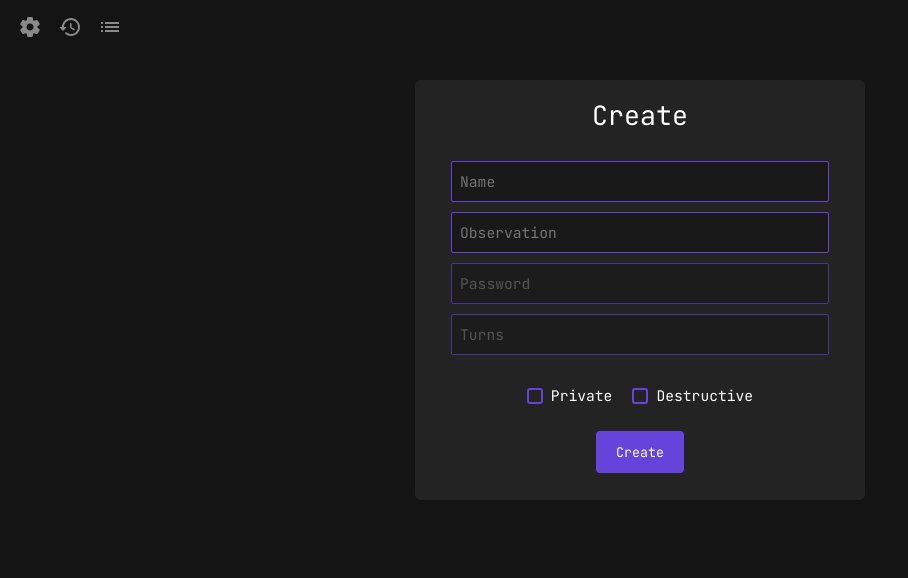
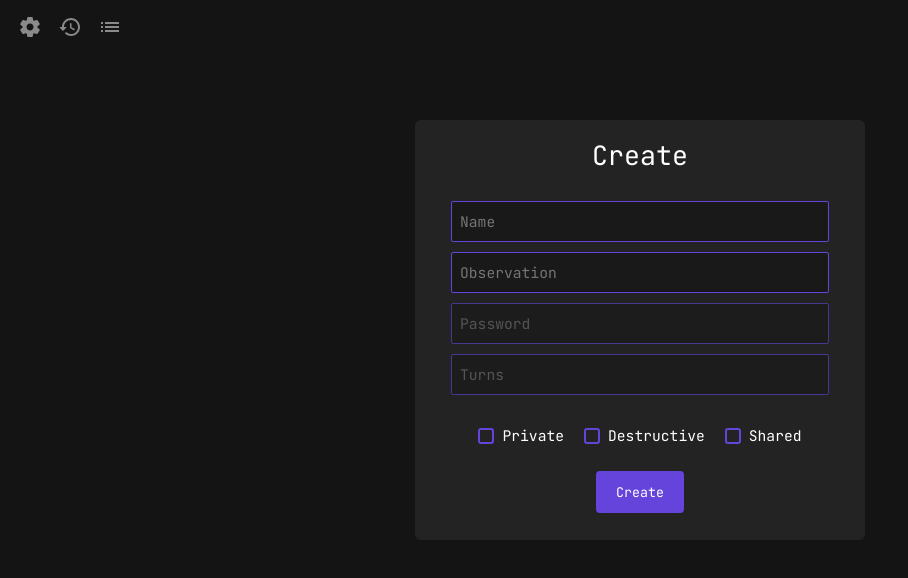
Before and after one commit to ohnotes/ohnotes, a React (Create React App) app: page / in a window 1280 px wide. Shown: the top 578 px of the page, without its empty margins (0-908 px from the left). Built offline with nearby package versions, Linux system fonts and the light colour scheme; no server answers.

Commit message:
Fixed notes refreshing and added "shared" option

```diff
--- a/src/index.jsx
+++ b/src/index.jsx
@@ -7,7 +7,8 @@ import Notes from './pages/Notes';
 import NotFound from './pages/404';
 import Forbidden from './pages/403';
 
-defaults.baseURL = 'https://api-ohnotes.herokuapp.com';
+//defaults.baseURL = 'https://api-ohnotes.herokuapp.com';
+defaults.baseURL = 'http://192.168.0.102:3001';
 defaults.headers.common.Authorization = `Bearer ${ localStorage.getItem("token") }`;
 defaults.headers.post['Content-Type'] = 'application/json';
 
--- a/src/pages/Home/index.jsx
+++ b/src/pages/Home/index.jsx
@@ -15,6 +15,7 @@ export default () => {
     const [ ownedModal, setOwnedModalOpen ] = useState(false);
     const [ isPrivate, setIsPrivate ] = useState(false);
     const [ isDestructive, setIsDestructive ] = useState(false);
+    const [ isShared, setIsShared ] = useState(false);
     const [ standard, setStandard ] = useState(true);
     const [ owned, setOwned ] = useState([]);
 
@@ -28,6 +29,8 @@ export default () => {
                     .then(r => {
                         localStorage.setItem("token", r.data.token);
                         localStorage.setItem("user", r.data.id);
+
+                        window.location.reload();
                     });
             })();
         }
@@ -52,6 +55,7 @@ export default () => {
 
     const handlePrivate = () => setIsPrivate(document.querySelector("#private").checked);
     const handleDestructive = () => setIsDestructive(document.querySelector("#destructive").checked);
+    const handleShared = () => setIsShared(document.querySelector("#shared").checked);
 
     const handleSubmit = () => {
         const name = document.querySelector("#name");
@@ -85,7 +89,8 @@ export default () => {
             text: "",
             createdAt: new Date().toUTCString(),
             destructive: isDestructive,
-            turns: parseInt(turns.value)
+            turns: parseInt(turns.value),
+            shared: isShared
         })
             .then(r => window.location = `/notes/${ r.data.id }`)
     }
@@ -116,10 +121,12 @@ export default () => {
                         placeholder="Turns"
                         disabled={ !isDestructive }
                     /><br />
-                    <input type="checkbox" id="private" name="private" onChange={ () => handlePrivate() } />
+                    <input type="checkbox" id="private" onChange={ () => handlePrivate() } />
                     <label for="private">Private</label>
-                    <input type="checkbox" id="destructive" name="destructive" value="cu" onChange={ () => handleDestructive() } />
-                    <label for="destructive">Destructive</label><br />
+                    <input type="checkbox" id="destructive" onChange={ () => handleDestructive() } />
+                    <label for="destructive">Destructive</label>
+                    <input type="checkbox" id="shared" onChange={ () => handleShared() } />
+                    <label for="shared">Shared</label><br />
                     <input type="button" id="submit" value="Create" onClick={ () => handleSubmit() } />
                 </Create>
             </Container>
--- a/src/pages/Home/styles.js
+++ b/src/pages/Home/styles.js
@@ -16,7 +16,7 @@ export const Container = styled.div`
 export const Create = styled.div`
     text-align: center;
     margin: 0 auto;
-    margin-top: 10vh;
+    margin-top: 15vh;
     background-color: rgb(35, 35, 35);
     width: 450px;
     height: 420px;
@@ -117,6 +117,7 @@ export const Create = styled.div`
 
     @media (max-width: 800px) {
         background-color: transparent;
+        margin-top: 10vh;
 
         h1 {
             font-size: 25pt;
--- a/src/pages/Notes/index.jsx
+++ b/src/pages/Notes/index.jsx
@@ -1,16 +1,21 @@
 import { useEffect, useState } from 'react';
 import { get, post } from 'axios';
 import { Container } from './styles';
+import { error } from '../../utils/notify';
 import Options from '../../components/Options';
+import Loading from '../../assets/loading.gif';
 
 export default () => {
+    const [ loaded, setLoaded ] = useState(false);
+    const [ isShared, setIsShared ] = useState(true);
+    const [ isOwner, setIsOwner ] = useState(false);
     const [ standard, setStandard ] = useState(false);
     const id = window.location.pathname.split("/")[2];
     const pass = window.location.search.split("=")[1];
 
     useEffect(() => {
         get(`/note/${ id }?pass=${ pass }`)
-            .then(() => {
+            .then(r => {
                 const history = localStorage.getItem("history");
 
                 if (history === null) {
@@ -22,6 +27,17 @@ export default () => {
                     valid.forEach(i => i === id ? null : localStorage.setItem("recent", JSON.stringify([ ...valid, id ])));
 
                 }
+
+                if (!r.shared) {
+                    setIsShared(false);
+
+                }
+
+                get(`/getNotes`)
+                    .then(r => r.data.forEach(i => i.id === id ? setIsOwner(true) : null));
+
+                text.value = r.data.text;
+                document.title = r.data.name;
             })
 
             .catch(e => String(e).includes("404") ? window.location.href = "/404" : null);
@@ -42,42 +58,64 @@ export default () => {
         handleResize();
         window.addEventListener("resize", handleResize);
 
+        setLoaded(true);
     }, [window.onload]);
 
     useEffect(() => {
+        const text = document.querySelector("#text");
+        let typed = false;
+
+        text.addEventListener("input", () => typed = true);
+
         const interval = setInterval(() => {
+            if (typed) {
+                post(`/update/${ id }`, {
+                    id,
+                    text: text.value,
+                    lastUpdate: new Date().toUTCString()
+                })
+                    .catch(() => error("You don't have permission to do that."))
+
+                typed = false;
+            }
+
+        }, 750);
+
+        return () => clearInterval(interval);
+    }, []);
+
+    useEffect(() => {
+        const interval = setInterval(() => {
+            const text = document.querySelector("#text");
+
             get(`/note/${ id }?pass=${ pass }`)
-                .then(({ data: r }) => {
-                    const text = document.querySelector("#text");
+                .then(r => {
+                    text.value = r.data.text;
+                    document.title = r.data.name;
 
-                    document.title = r.name;
-                    text.value = r.text;
                 })
 
-                .catch(e => String(e).includes("404") ? window.location.href = '/404' : window.location.href = "/403");
+                .catch(e => String(e).includes("404") ? window.location.href = '/404' : null);
 
         }, 3000);
 
         return () => clearInterval(interval);
     }, []);
 
-    const handleUpdate = () => {
-        post(`/update/${ id }`, {
-            id,
-            text: document.querySelector("#text").value,
-            lastUpdate: new Date().toUTCString()
-        });
-    }
-
     return (
         <>
             <Options standard={ standard } />
             <Container>
+                { !loaded &&
+                    <section>
+                        <img src={ Loading } width="80" />
+                    </section>
+                }
                 <textarea
                     placeholder="Now, you can type what you want, have fun! :)"
                     id="text"
                     spellCheck="false"
-                    onChange={ () => handleUpdate() }
+                    disabled={ !loaded || !isShared && !isOwner }
                 />
             </Container>
         </>
--- a/src/pages/Notes/styles.js
+++ b/src/pages/Notes/styles.js
@@ -21,6 +21,23 @@ export const Container = styled.div`
         color: rgb(240, 240, 240);
     }
 
+    section {
+        position: absolute;
+        top: 0;
+        left: 0;
+        z-index: 999;
+        width: 100%;
+        height: 100%;
+        background-color: rgb(10, 10, 10, 0.8);
+    }
+
+    section img {
+        position: absolute;
+        top: 50%;
+        left: 50%;
+        transform: translate(-50%, -50%);
+    }
+
     @media (max-width: 800px) {
         textarea {
             font-size: 12pt;
--- a/src/utils/notify.js
+++ b/src/utils/notify.js
@@ -12,3 +12,4 @@ const options = {
 
 export const error = msg => toast.error(msg, options);
 export const success = msg => toast.success(msg, options);
+export const info = msg => toast.warn(msg, options);
```
Also changed, not shown: src/assets/loading.gif (added).
